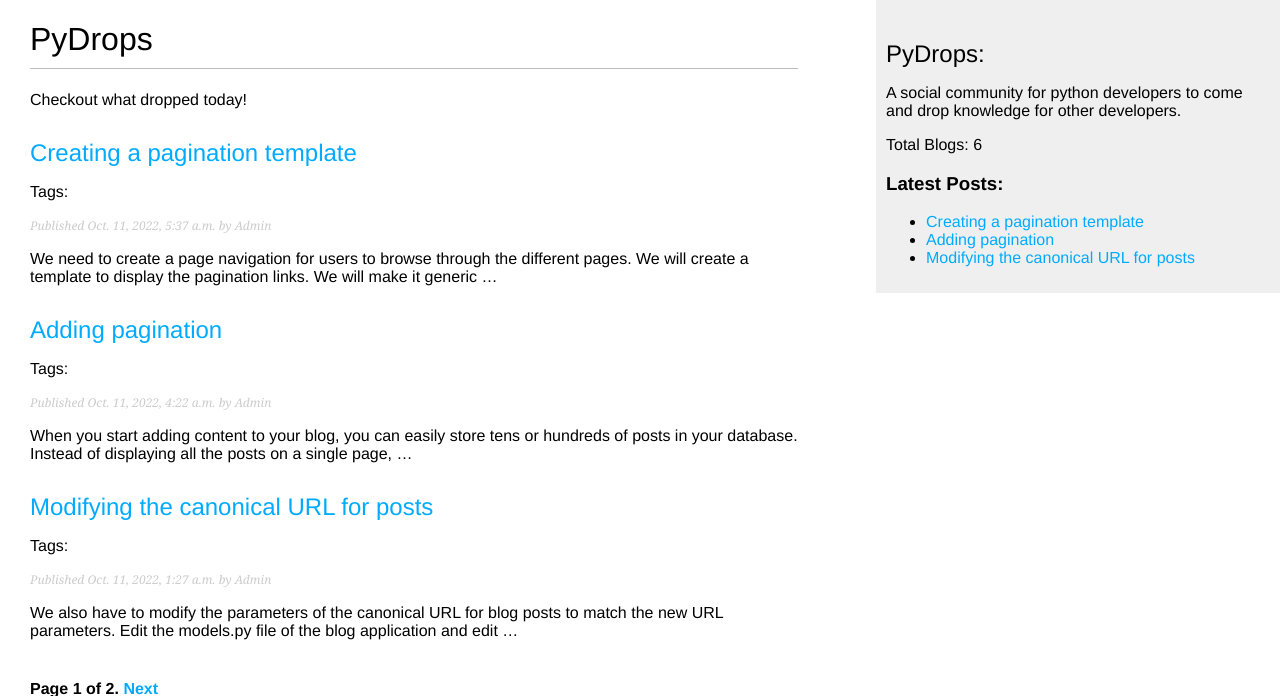
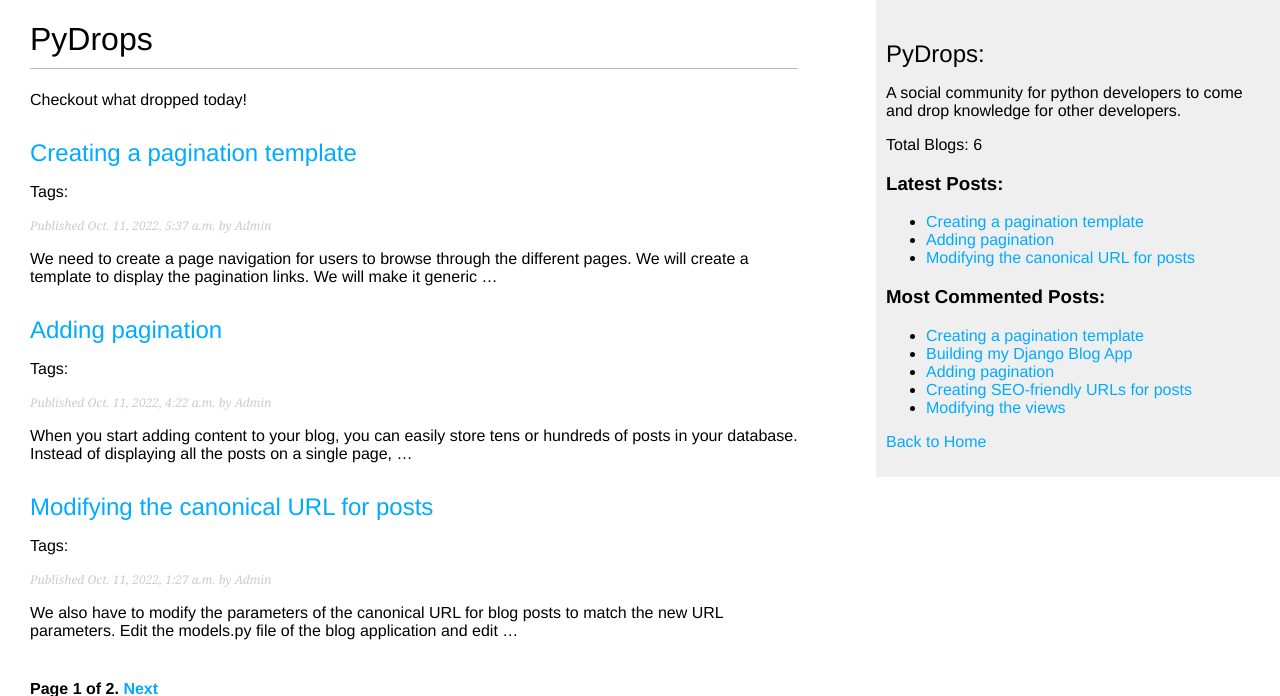
Before and after one commit to CMWolfe922/PyDrops, a Django app: page /blog/ in a window 1280 px wide. Shown: the top 696 px of the page. Run offline with Django 4.2, Linux system fonts and the light colour scheme; data comes from the database, SQL or seed files in the repository; both versions use the stored data as it was after the commit; parts of the project's set-up code (start-up, migrations or seed data) failed here and were passed over.

Commit message:
added a back to home link in the sidebar that brings the user to the post_list page. Also created a comments most list with the blog that has the most comments

```diff
--- a/blog/templates/blog/base.html
+++ b/blog/templates/blog/base.html
@@ -21,6 +21,17 @@
         <h3>Latest Posts:</h3>
         <!-- Adding the number after the show_latest_posts tag, tells the template how many posts to render -->
         {% show_latest_posts 3 %}
+        <!-- Show the most commented on posts -->
+        <h3>Most Commented Posts:</h3>
+        {% get_most_commented_posts as most_commented_posts %}
+        <ul>
+            {% for post in most_commented_posts %}
+            <li>
+                <a href="{{ post.get_absolute_url  }}">{{ post.title }}</a>
+            </li>
+            {% endfor %}
+        </ul>
+        <p class="back-home"><a href="{% url 'blog:post_list' %}">Back to Home</a></p>
     </div>
 </body>
 
--- a/blog/templates/blog/post/comment.html
+++ b/blog/templates/blog/post/comment.html
@@ -5,7 +5,7 @@
 {% block content %}
 {% if comment %}
 <h2>Comment successfully added!</h2>
-<p><a href="{{ post.get_absolute_url }}">Back to the post</a></p>
+<p class="back-to-post"><a href="{{ post.get_absolute_url }}">Back to the post</a></p>
 {% else %}
 {% include "blog/post/includes/comment_form.html" %}
 {% endif %}
--- a/blog/templatetags/blog_tags.py
+++ b/blog/templatetags/blog_tags.py
@@ -1,4 +1,5 @@
 from django import template
+from django.db.models import Count
 from ..models import Post
 
 register = template.Library()
@@ -13,3 +14,11 @@ def total_posts():
 def show_latest_posts(count=5):
     latest_posts = Post.published.order_by('-publish')[:count]
     return {'latest_posts': latest_posts}
+
+
+# Create a QuerySet template_tag that shows the top 5 Posts with the most comments
+# this will show all the posts with most comments.
+@register.simple_tag
+def get_most_commented_posts(count=5):
+    """Retrieves the top 5 most commented on posts"""
+    return Post.published.annotate(total_comments=Count('comments')).order_by('-total_comments')[:count]
```
Also changed, not shown: db.sqlite3, docs/README.md.
